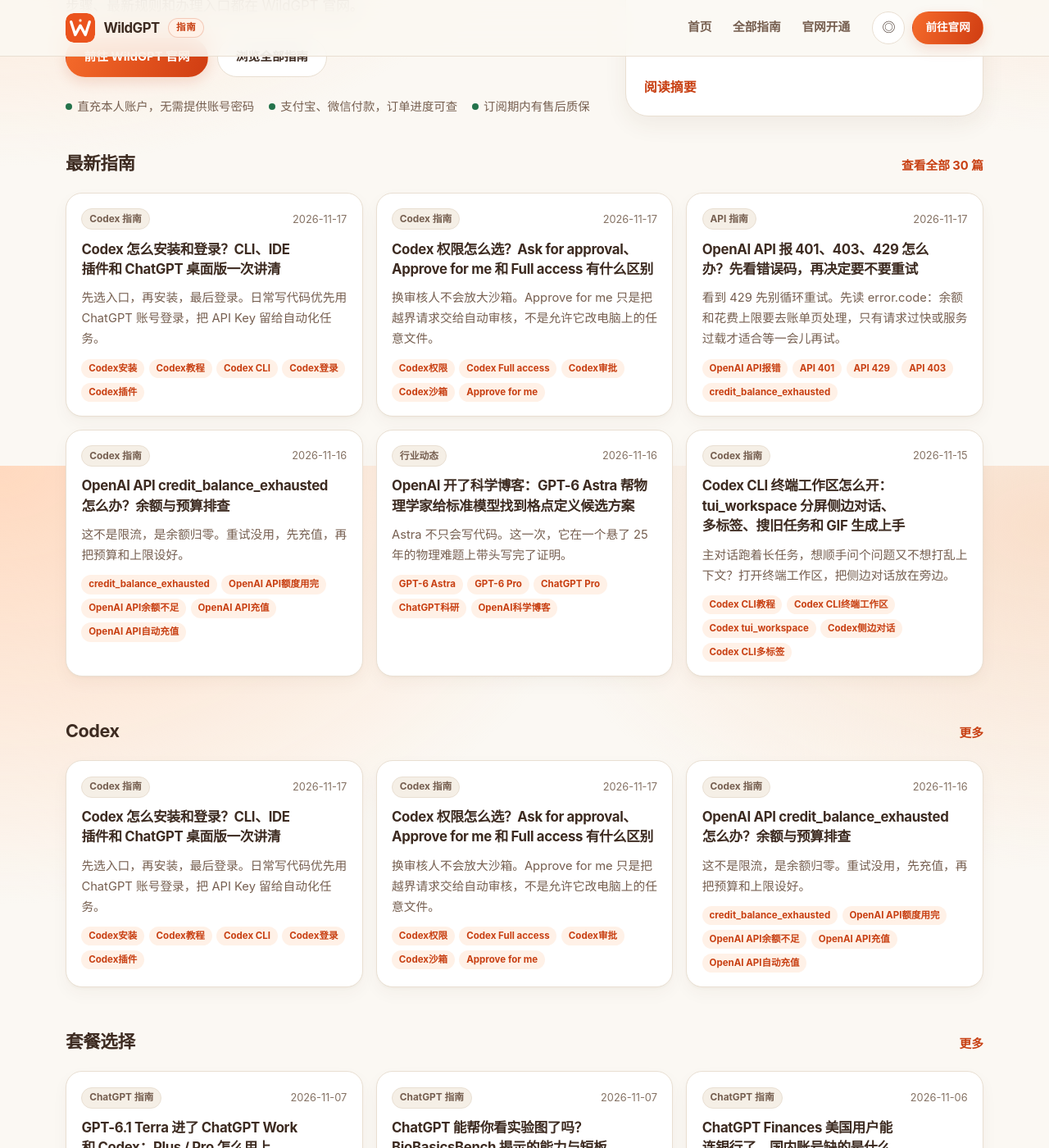
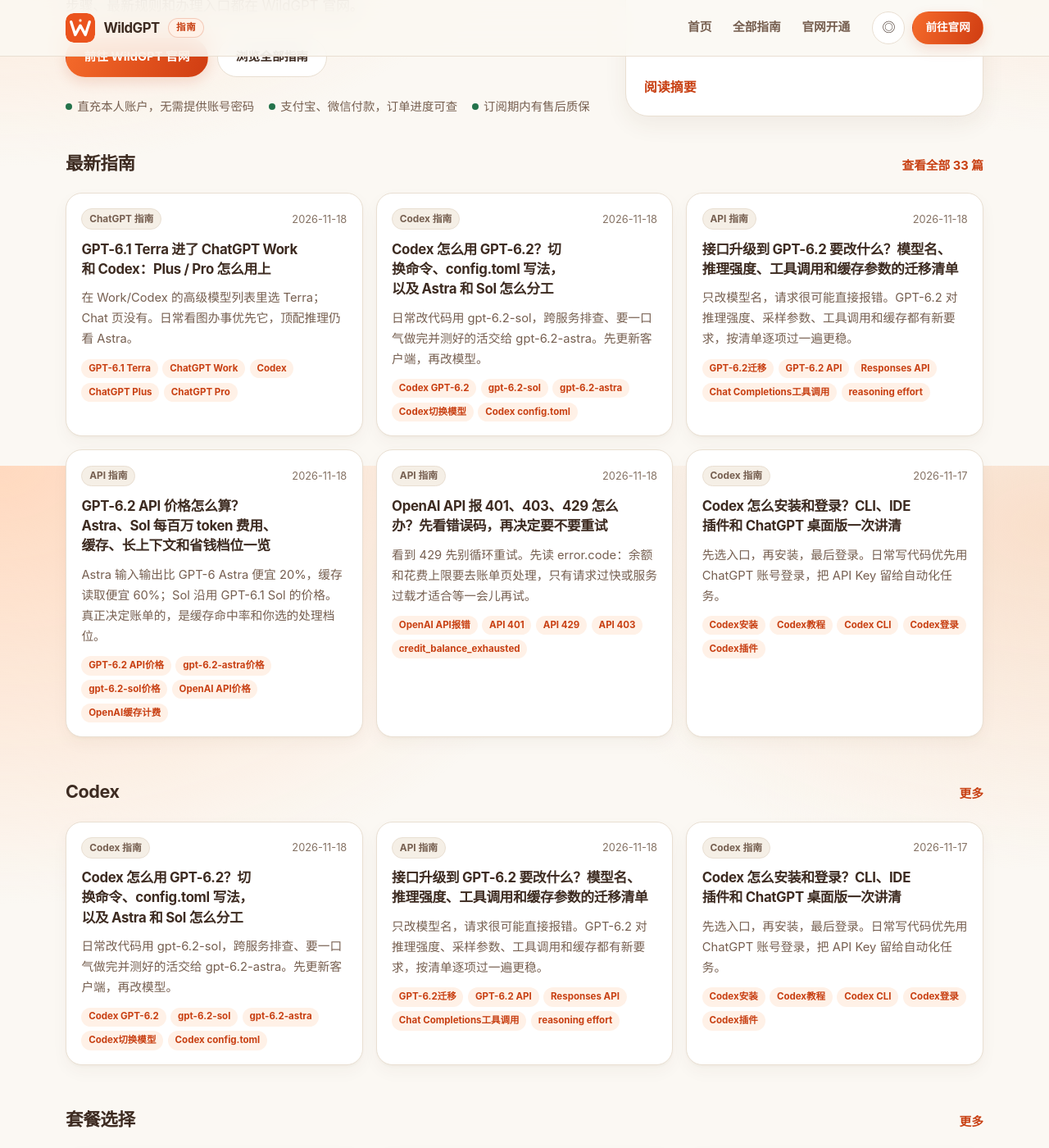
Before and after one commit to wildgpt-plus/wildgpt-plus.github.io, a Jekyll site: the page built from index.html, in a window 1280 px wide and 1400 px high, scrolled down 332 px. Shown: the whole window at 82% size. Built offline with Jekyll 4.4.1, drawn with Linux system fonts in a browser that asks for light colours; some of the changed text lies outside the part shown.

Commit message:
docs: sync November 18 GPT-6.2 WildGPT guide summaries

```diff
--- a/_data/guides.json
+++ b/_data/guides.json
@@ -1,4 +1,181 @@
 [
+  {
+    "slug": "chatgpt-gpt-6-1-terra-work-codex",
+    "title": "GPT-6.1 Terra 进了 ChatGPT Work 和 Codex：Plus / Pro 怎么用上",
+    "date": "2026-11-18",
+    "published": "2026-11-07",
+    "summary": "在 Work/Codex 的高级模型列表里选 Terra；Chat 页没有。日常看图办事优先它，顶配推理仍看 Astra。",
+    "points": [
+      "Terra 在 Work 与 Codex 可用，面向 Plus 及以上（含 Business/Enterprise/Edu）。",
+      "从 Advanced / Work 模型列表选择；Chat 页没有 Terra。",
+      "适合看图办事与直白写作；不支持 UAE 推理驻留，企业看管理员开关。"
+    ],
+    "tags": [
+      "GPT-6.1 Terra",
+      "ChatGPT Work",
+      "Codex",
+      "ChatGPT Plus",
+      "ChatGPT Pro",
+      "Terra模型",
+      "Codex教程",
+      "GPT-6.1"
+    ],
+    "keywords": [
+      "GPT-6.1 Terra",
+      "ChatGPT Work",
+      "Codex",
+      "ChatGPT Plus",
+      "ChatGPT Pro",
+      "Terra模型",
+      "Codex教程",
+      "GPT-6.1"
+    ],
+    "topic": "plans",
+    "category": "ChatGPT 指南",
+    "source_url": "https://wildgpt.plus/zh/guides/chatgpt-gpt-6-1-terra-work-codex/",
+    "canonical": "https://wildgpt.plus/zh/guides/chatgpt-gpt-6-1-terra-work-codex/",
+    "cta_url": "https://wildgpt.plus/zh/guides/chatgpt-gpt-6-1-terra-work-codex/?utm_source=githubpages&utm_medium=guide&utm_campaign=knowledge_summary"
+  },
+  {
+    "slug": "codex-gpt-6-2-astra-sol-guide",
+    "title": "Codex 怎么用 GPT-6.2？切换命令、config.toml 写法，以及 Astra 和 Sol 怎么分工",
+    "date": "2026-11-18",
+    "published": "2026-11-18",
+    "summary": "日常改代码用 gpt-6.2-sol，跨服务排查、要一口气做完并测好的活交给 gpt-6.2-astra。先更新客户端，再改模型。",
+    "points": [
+      "先更新 ChatGPT 桌面 App 和 Codex CLI，再用 /model、codex -m gpt-6.2-sol 或 config.toml 切到 GPT-6.2。",
+      "日常改代码用 Sol，跨服务排查、改完还要测好的复杂改动交给 Astra；同样的 token，Astra 扣的额度是 Sol 的 4 倍。",
+      "/fast 按 2 倍消耗额度；/ultrafast 只有 Pro 200（Sol）和 Pro 500（两者）能用，按 6 倍消耗。"
+    ],
+    "tags": [
+      "Codex GPT-6.2",
+      "gpt-6.2-sol",
+      "gpt-6.2-astra",
+      "Codex切换模型",
+      "Codex config.toml",
+      "Codex Ultrafast",
+      "Codex模型怎么选"
+    ],
+    "keywords": [
+      "Codex GPT-6.2",
+      "gpt-6.2-sol",
+      "gpt-6.2-astra",
+      "Codex切换模型",
+      "Codex config.toml",
+      "Codex Ultrafast",
+      "Codex模型怎么选"
+    ],
+    "topic": "codex",
+    "category": "Codex 指南",
+    "source_url": "https://wildgpt.plus/zh/guides/codex-gpt-6-2-astra-sol-guide/",
+    "canonical": "https://wildgpt.plus/zh/guides/codex-gpt-6-2-astra-sol-guide/",
+    "cta_url": "https://wildgpt.plus/zh/guides/codex-gpt-6-2-astra-sol-guide/?utm_source=githubpages&utm_medium=guide&utm_campaign=knowledge_summary"
+  },
+  {
+    "slug": "gpt-6-2-api-migration-guide",
+    "title": "接口升级到 GPT-6.2 要改什么？模型名、推理强度、工具调用和缓存参数的迁移清单",
+    "date": "2026-11-18",
+    "published": "2026-11-18",
+    "summary": "只改模型名，请求很可能直接报错。GPT-6.2 对推理强度、采样参数、工具调用和缓存都有新要求，按清单逐项过一遍更稳。",
+    "points": [
+      "model 换成 gpt-6.2-astra 或 gpt-6.2-sol；推理强度不再接受 none，原来用 none、minimal 的改成 low。",
+      "Chat Completions 还能用，但要调用工具就必须迁到 Responses API；temperature、top_p 等采样参数要删掉。",
+      "缓存参数改用 prompt_cache_options.ttl；对话中途改历史会丢推理项，前缀尽量保持不变。"
+    ],
+    "tags": [
+      "GPT-6.2迁移",
+      "GPT-6.2 API",
+      "Responses API",
+      "Chat Completions工具调用",
+      "reasoning effort",
+      "prompt_cache_options",
+      "OpenAI API升级"
+    ],
+    "keywords": [
+      "GPT-6.2迁移",
+      "GPT-6.2 API",
+      "Responses API",
+      "Chat Completions工具调用",
+      "reasoning effort",
+      "prompt_cache_options",
+      "OpenAI API升级"
+    ],
+    "topic": "codex",
+    "category": "API 指南",
+    "source_url": "https://wildgpt.plus/zh/guides/gpt-6-2-api-migration-guide/",
+    "canonical": "https://wildgpt.plus/zh/guides/gpt-6-2-api-migration-guide/",
+    "cta_url": "https://wildgpt.plus/zh/guides/gpt-6-2-api-migration-guide/?utm_source=githubpages&utm_medium=guide&utm_campaign=knowledge_summary"
+  },
+  {
+    "slug": "gpt-6-2-api-pricing",
+    "title": "GPT-6.2 API 价格怎么算？Astra、Sol 每百万 token 费用、缓存、长上下文和省钱档位一览",
+    "date": "2026-11-18",
+    "published": "2026-11-18",
+    "summary": "Astra 输入输出比 GPT-6 Astra 便宜 20%，缓存读取便宜 60%；Sol 沿用 GPT-6.1 Sol 的价格。真正决定账单的，是缓存命中率和你选的处理档位。",
+    "points": [
+      "gpt-6.2-astra：输入 8 美元、缓存输入 0.40、输出 40（每百万 token）；gpt-6.2-sol：2、0.10、10。",
+      "缓存读取只要普通输入的 0.05 倍，但写入要 1.25 倍；固定前缀反复用，缓存才划算。输入超过 272K，整次请求按长上下文计价。",
+      "不急的任务用 Batch（5 折）或后台 8 小时窗口（低 40%）；Fast 2 倍、Ultrafast 现阶段 3 倍，按需再开。"
+    ],
+    "tags": [
+      "GPT-6.2 API价格",
+      "gpt-6.2-astra价格",
+      "gpt-6.2-sol价格",
+      "OpenAI API价格",
+      "OpenAI缓存计费",
+      "Batch API价格",
+      "OpenAI后台模式折扣"
+    ],
+    "keywords": [
+      "GPT-6.2 API价格",
+      "gpt-6.2-astra价格",
+      "gpt-6.2-sol价格",
+      "OpenAI API价格",
+      "OpenAI缓存计费",
+      "Batch API价格",
+      "OpenAI后台模式折扣"
+    ],
+    "topic": "help",
+    "category": "API 指南",
+    "source_url": "https://wildgpt.plus/zh/guides/gpt-6-2-api-pricing/",
+    "canonical": "https://wildgpt.plus/zh/guides/gpt-6-2-api-pricing/",
+    "cta_url": "https://wildgpt.plus/zh/guides/gpt-6-2-api-pricing/?utm_source=githubpages&utm_medium=guide&utm_campaign=knowledge_summary"
+  },
+  {
+    "slug": "openai-api-error-codes-fix",
+    "title": "OpenAI API 报 401、403、429 怎么办？先看错误码，再决定要不要重试",
+    "date": "2026-11-18",
+    "published": "2026-11-17",
+    "summary": "看到 429 先别循环重试。先读 error.code：余额和花费上限要去账单页处理，只有请求过快或服务过载才适合等一会儿再试。",
+    "points": [
+      "先看状态码，再看 error.code。同样是 429，余额用尽、花费上限和请求过快的处理方式完全不同。",
+      "401 先核对 API 密钥、组织或项目是否匹配，以及 IP 是否在允许名单里；403 则是当前地区不受支持。",
+      "计费和额度类错误不要靠重试硬闯；只有限流、过载和 500 这类临时问题，才适合等待后再次请求。"
+    ],
+    "tags": [
+      "OpenAI API报错",
+      "API 401",
+      "API 429",
+      "API 403",
+      "credit_balance_exhausted",
+      "OpenAI API错误码",
+      "API额度用完"
+    ],
+    "keywords": [
+      "OpenAI API报错",
+      "API 401",
+      "API 429",
+      "API 403",
+      "credit_balance_exhausted",
+      "OpenAI API错误码",
+      "API额度用完"
+    ],
+    "topic": "help",
+    "category": "API 指南",
+    "source_url": "https://wildgpt.plus/zh/guides/openai-api-error-codes-fix/",
+    "canonical": "https://wildgpt.plus/zh/guides/openai-api-error-codes-fix/",
+    "cta_url": "https://wildgpt.plus/zh/guides/openai-api-error-codes-fix/?utm_source=githubpages&utm_medium=guide&utm_campaign=knowledge_summary"
+  },
   {
     "slug": "codex-install-and-sign-in-guide",
     "title": "Codex 怎么安装和登录？CLI、IDE 插件和 ChatGPT 桌面版一次讲清",
@@ -68,41 +245,6 @@
     "source_url": "https://wildgpt.plus/zh/guides/codex-permission-modes-ask-approve-full-access/",
     "canonical": "https://wildgpt.plus/zh/guides/codex-permission-modes-ask-approve-full-access/",
     "cta_url": "https://wildgpt.plus/zh/guides/codex-permission-modes-ask-approve-full-access/?utm_source=githubpages&utm_medium=guide&utm_campaign=knowledge_summary"
-  },
-  {
-    "slug": "openai-api-error-codes-fix",
-    "title": "OpenAI API 报 401、403、429 怎么办？先看错误码，再决定要不要重试",
-    "date": "2026-11-17",
-    "published": "2026-11-17",
-    "summary": "看到 429 先别循环重试。先读 error.code：余额和花费上限要去账单页处理，只有请求过快或服务过载才适合等一会儿再试。",
-    "points": [
-      "先看状态码，再看 error.code。同样是 429，余额用尽、花费上限和请求过快的处理方式完全不同。",
-      "401 先核对 API 密钥、组织或项目是否匹配，以及 IP 是否在允许名单里；403 则是当前地区不受支持。",
-      "计费和额度类错误不要靠重试硬闯；只有限流、过载和 500 这类临时问题，才适合等待后再次请求。"
-    ],
-    "tags": [
-      "OpenAI API报错",
-      "API 401",
-      "API 429",
-      "API 403",
-      "credit_balance_exhausted",
-      "OpenAI API错误码",
-      "API额度用完"
-    ],
-    "keywords": [
-      "OpenAI API报错",
-      "API 401",
-      "API 429",
-      "API 403",
-      "credit_balance_exhausted",
-      "OpenAI API错误码",
-      "API额度用完"
-    ],
-    "topic": "help",
-    "category": "API 指南",
-    "source_url": "https://wildgpt.plus/zh/guides/openai-api-error-codes-fix/",
-    "canonical": "https://wildgpt.plus/zh/guides/openai-api-error-codes-fix/",
-    "cta_url": "https://wildgpt.plus/zh/guides/openai-api-error-codes-fix/?utm_source=githubpages&utm_medium=guide&utm_campaign=knowledge_summary"
   },
   {
     "slug": "openai-api-credit-balance-exhausted-fix",
@@ -759,43 +901,6 @@
     "cta_url": "https://wildgpt.plus/zh/guides/api-key-not-a-coupon-resell-rules/?utm_source=githubpages&utm_medium=guide&utm_campaign=knowledge_summary"
   },
   {
-    "slug": "chatgpt-gpt-6-1-terra-work-codex",
-    "title": "GPT-6.1 Terra 进了 ChatGPT Work 和 Codex：Plus / Pro 怎么用上",
-    "date": "2026-11-07",
-    "published": "2026-11-07",
-    "summary": "在 Work/Codex 的高级模型列表里选 Terra；Chat 页没有。日常看图办事优先它，顶配推理仍看 Astra。",
-    "points": [
-      "Terra 在 Work 与 Codex 可用，面向 Plus 及以上（含 Business/Enterprise/Edu）。",
-      "从 Advanced / Work 模型列表选择；Chat 页没有 Terra。",
-      "适合看图办事与直白写作；不支持 UAE 推理驻留，企业看管理员开关。"
-    ],
-    "tags": [
-      "GPT-6.1 Terra",
-      "ChatGPT Work",
-      "Codex",
-      "ChatGPT Plus",
-      "ChatGPT Pro",
-      "Terra模型",
-      "Codex教程",
-      "GPT-6.1"
-    ],
-    "keywords": [
-      "GPT-6.1 Terra",
-      "ChatGPT Work",
-      "Codex",
-      "ChatGPT Plus",
-      "ChatGPT Pro",
-      "Terra模型",
-      "Codex教程",
-      "GPT-6.1"
-    ],
-    "topic": "plans",
-    "category": "ChatGPT 指南",
-    "source_url": "https://wildgpt.plus/zh/guides/chatgpt-gpt-6-1-terra-work-codex/",
-    "canonical": "https://wildgpt.plus/zh/guides/chatgpt-gpt-6-1-terra-work-codex/",
-    "cta_url": "https://wildgpt.plus/zh/guides/chatgpt-gpt-6-1-terra-work-codex/?utm_source=githubpages&utm_medium=guide&utm_campaign=knowledge_summary"
-  },
-  {
     "slug": "chatgpt-lockdown-mode-when-to-enable",
     "title": "经常给 ChatGPT 传合同和客户资料？先看懂 Lockdown Mode 再开关",
     "date": "2026-11-07",
--- a/knowledge/guides/chatgpt-gpt-6-1-terra-work-codex.md
+++ b/knowledge/guides/chatgpt-gpt-6-1-terra-work-codex.md
@@ -2,7 +2,7 @@
 title: "GPT-6.1 Terra 进了 ChatGPT Work 和 Codex：Plus / Pro 怎么用上"
 description: "在 Work/Codex 的高级模型列表里选 Terra；Chat 页没有。日常看图办事优先它，顶配推理仍看 Astra。"
 date: "2026-11-07"
-updated: "2026-11-07"
+updated: "2026-11-18"
 topic: "plans"
 category: "ChatGPT 指南"
 tags:
--- /dev/null
+++ b/knowledge/guides/codex-gpt-6-2-astra-sol-guide.md
@@ -0,0 +1,41 @@
+---
+title: "Codex 怎么用 GPT-6.2？切换命令、config.toml 写法，以及 Astra 和 Sol 怎么分工"
+description: "日常改代码用 gpt-6.2-sol，跨服务排查、要一口气做完并测好的活交给 gpt-6.2-astra。先更新客户端，再改模型。"
+date: "2026-11-18"
+updated: "2026-11-18"
+topic: "codex"
+category: "Codex 指南"
+tags:
+  - "Codex GPT-6.2"
+  - "gpt-6.2-sol"
+  - "gpt-6.2-astra"
+  - "Codex切换模型"
+  - "Codex config.toml"
+  - "Codex Ultrafast"
+  - "Codex模型怎么选"
+keywords:
+  - "Codex GPT-6.2"
+  - "gpt-6.2-sol"
+  - "gpt-6.2-astra"
+  - "Codex切换模型"
+  - "Codex config.toml"
+  - "Codex Ultrafast"
+  - "Codex模型怎么选"
+slug: "codex-gpt-6-2-astra-sol-guide"
+canonical: "https://wildgpt.plus/zh/guides/codex-gpt-6-2-astra-sol-guide/"
+source_url: "https://wildgpt.plus/zh/guides/codex-gpt-6-2-astra-sol-guide/"
+layout: guide
+permalink: /guides/codex-gpt-6-2-astra-sol-guide/
+---
+
+日常改代码用 gpt-6.2-sol，跨服务排查、要一口气做完并测好的活交给 gpt-6.2-astra。先更新客户端，再改模型。
+
+## 要点
+
+- 先更新 ChatGPT 桌面 App 和 Codex CLI，再用 /model、codex -m gpt-6.2-sol 或 config.toml 切到 GPT-6.2。
+- 日常改代码用 Sol，跨服务排查、改完还要测好的复杂改动交给 Astra；同样的 token，Astra 扣的额度是 Sol 的 4 倍。
+- /fast 按 2 倍消耗额度；/ultrafast 只有 Pro 200（Sol）和 Pro 500（两者）能用，按 6 倍消耗。
+
+[阅读官网完整指南](https://wildgpt.plus/zh/guides/codex-gpt-6-2-astra-sol-guide/?utm_source=github&utm_medium=referral&utm_campaign=knowledge_base)
+
+套餐、价格和办理入口以 WildGPT 官网当前页面为准。
--- /dev/null
+++ b/knowledge/guides/gpt-6-2-api-migration-guide.md
@@ -0,0 +1,41 @@
+---
+title: "接口升级到 GPT-6.2 要改什么？模型名、推理强度、工具调用和缓存参数的迁移清单"
+description: "只改模型名，请求很可能直接报错。GPT-6.2 对推理强度、采样参数、工具调用和缓存都有新要求，按清单逐项过一遍更稳。"
+date: "2026-11-18"
+updated: "2026-11-18"
+topic: "codex"
+category: "API 指南"
+tags:
+  - "GPT-6.2迁移"
+  - "GPT-6.2 API"
+  - "Responses API"
+  - "Chat Completions工具调用"
+  - "reasoning effort"
+  - "prompt_cache_options"
+  - "OpenAI API升级"
+keywords:
+  - "GPT-6.2迁移"
+  - "GPT-6.2 API"
+  - "Responses API"
+  - "Chat Completions工具调用"
+  - "reasoning effort"
+  - "prompt_cache_options"
+  - "OpenAI API升级"
+slug: "gpt-6-2-api-migration-guide"
+canonical: "https://wildgpt.plus/zh/guides/gpt-6-2-api-migration-guide/"
+source_url: "https://wildgpt.plus/zh/guides/gpt-6-2-api-migration-guide/"
+layout: guide
+permalink: /guides/gpt-6-2-api-migration-guide/
+---
+
+只改模型名，请求很可能直接报错。GPT-6.2 对推理强度、采样参数、工具调用和缓存都有新要求，按清单逐项过一遍更稳。
+
+## 要点
+
+- model 换成 gpt-6.2-astra 或 gpt-6.2-sol；推理强度不再接受 none，原来用 none、minimal 的改成 low。
+- Chat Completions 还能用，但要调用工具就必须迁到 Responses API；temperature、top_p 等采样参数要删掉。
+- 缓存参数改用 prompt_cache_options.ttl；对话中途改历史会丢推理项，前缀尽量保持不变。
+
+[阅读官网完整指南](https://wildgpt.plus/zh/guides/gpt-6-2-api-migration-guide/?utm_source=github&utm_medium=referral&utm_campaign=knowledge_base)
+
+套餐、价格和办理入口以 WildGPT 官网当前页面为准。
--- /dev/null
+++ b/knowledge/guides/gpt-6-2-api-pricing.md
@@ -0,0 +1,41 @@
+---
+title: "GPT-6.2 API 价格怎么算？Astra、Sol 每百万 token 费用、缓存、长上下文和省钱档位一览"
+description: "Astra 输入输出比 GPT-6 Astra 便宜 20%，缓存读取便宜 60%；Sol 沿用 GPT-6.1 Sol 的价格。真正决定账单的，是缓存命中率和你选的处理档位。"
+date: "2026-11-18"
+updated: "2026-11-18"
+topic: "help"
+category: "API 指南"
+tags:
+  - "GPT-6.2 API价格"
+  - "gpt-6.2-astra价格"
+  - "gpt-6.2-sol价格"
+  - "OpenAI API价格"
+  - "OpenAI缓存计费"
+  - "Batch API价格"
+  - "OpenAI后台模式折扣"
+keywords:
+  - "GPT-6.2 API价格"
+  - "gpt-6.2-astra价格"
+  - "gpt-6.2-sol价格"
+  - "OpenAI API价格"
+  - "OpenAI缓存计费"
+  - "Batch API价格"
+  - "OpenAI后台模式折扣"
+slug: "gpt-6-2-api-pricing"
+canonical: "https://wildgpt.plus/zh/guides/gpt-6-2-api-pricing/"
+source_url: "https://wildgpt.plus/zh/guides/gpt-6-2-api-pricing/"
+layout: guide
+permalink: /guides/gpt-6-2-api-pricing/
+---
+
+Astra 输入输出比 GPT-6 Astra 便宜 20%，缓存读取便宜 60%；Sol 沿用 GPT-6.1 Sol 的价格。真正决定账单的，是缓存命中率和你选的处理档位。
+
+## 要点
+
+- gpt-6.2-astra：输入 8 美元、缓存输入 0.40、输出 40（每百万 token）；gpt-6.2-sol：2、0.10、10。
+- 缓存读取只要普通输入的 0.05 倍，但写入要 1.25 倍；固定前缀反复用，缓存才划算。输入超过 272K，整次请求按长上下文计价。
+- 不急的任务用 Batch（5 折）或后台 8 小时窗口（低 40%）；Fast 2 倍、Ultrafast 现阶段 3 倍，按需再开。
+
+[阅读官网完整指南](https://wildgpt.plus/zh/guides/gpt-6-2-api-pricing/?utm_source=github&utm_medium=referral&utm_campaign=knowledge_base)
+
+套餐、价格和办理入口以 WildGPT 官网当前页面为准。
--- a/knowledge/guides/openai-api-error-codes-fix.md
+++ b/knowledge/guides/openai-api-error-codes-fix.md
@@ -2,7 +2,7 @@
 title: "OpenAI API 报 401、403、429 怎么办？先看错误码，再决定要不要重试"
 description: "看到 429 先别循环重试。先读 error.code：余额和花费上限要去账单页处理，只有请求过快或服务过载才适合等一会儿再试。"
 date: "2026-11-17"
-updated: "2026-11-17"
+updated: "2026-11-18"
 topic: "help"
 category: "API 指南"
 tags:
```
Also changed, not shown: knowledge/README.md (+5 -2 lines).
